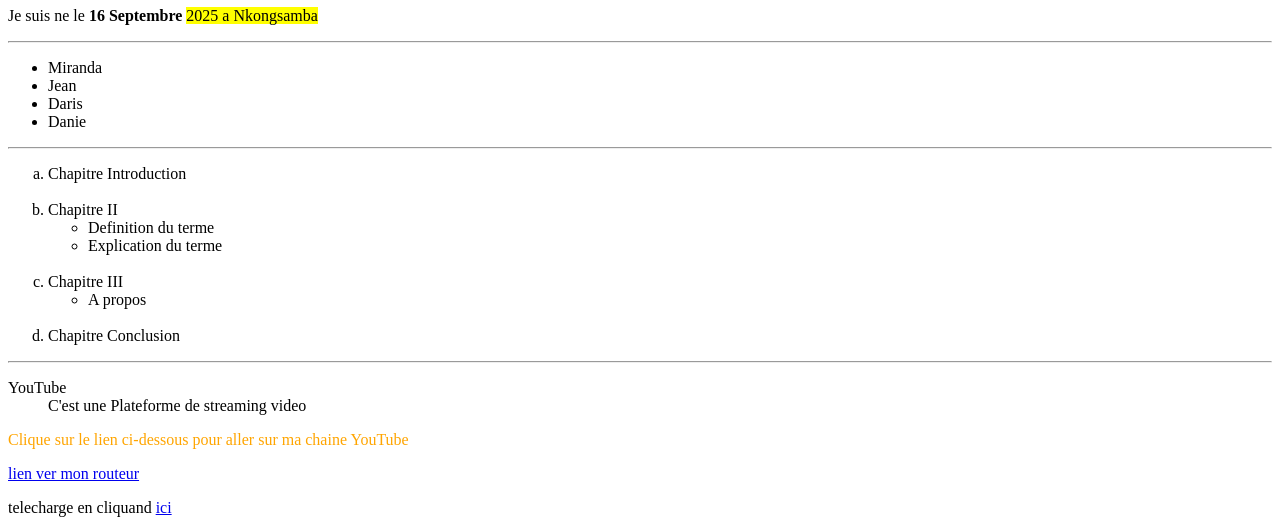
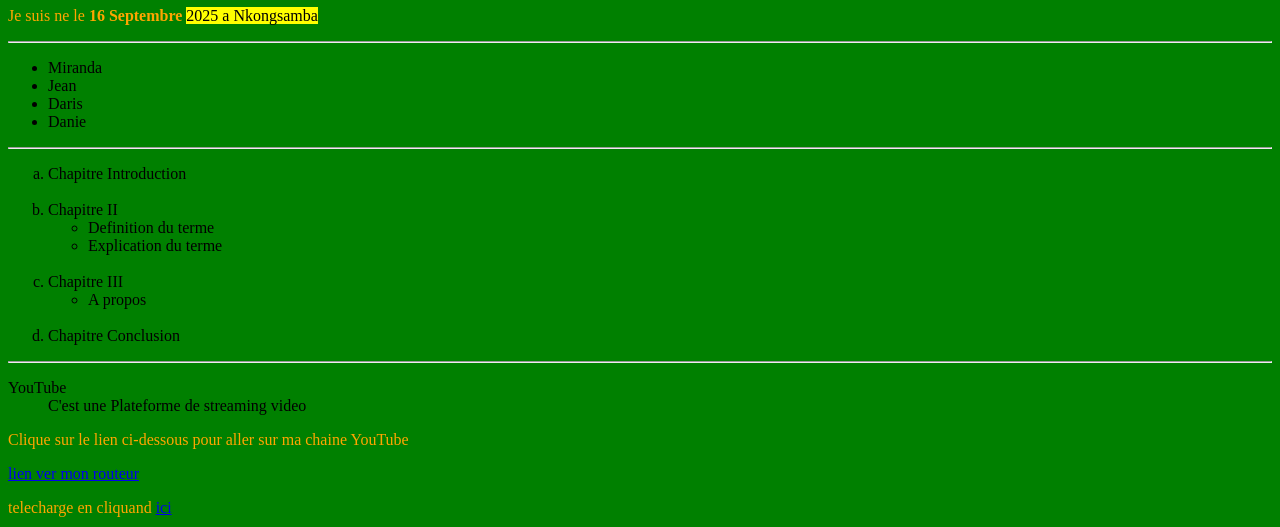
Before and after one commit to Daris16/darisdeveloppe, a plain HTML site: page index.html in a window 1280 px wide. Shown: the part 73-600 px from the top of the page. Drawn offline with Linux system fonts and the light colour scheme.

Commit message:
Update style.css

```diff
--- a/style.css
+++ b/style.css
@@ -1,6 +1,8 @@
-h1{
+h1, p{
     front-size: 40px;
     color: orange;
     front-style: italic;
-
 }
+body{
+    background: green;
+}
```
